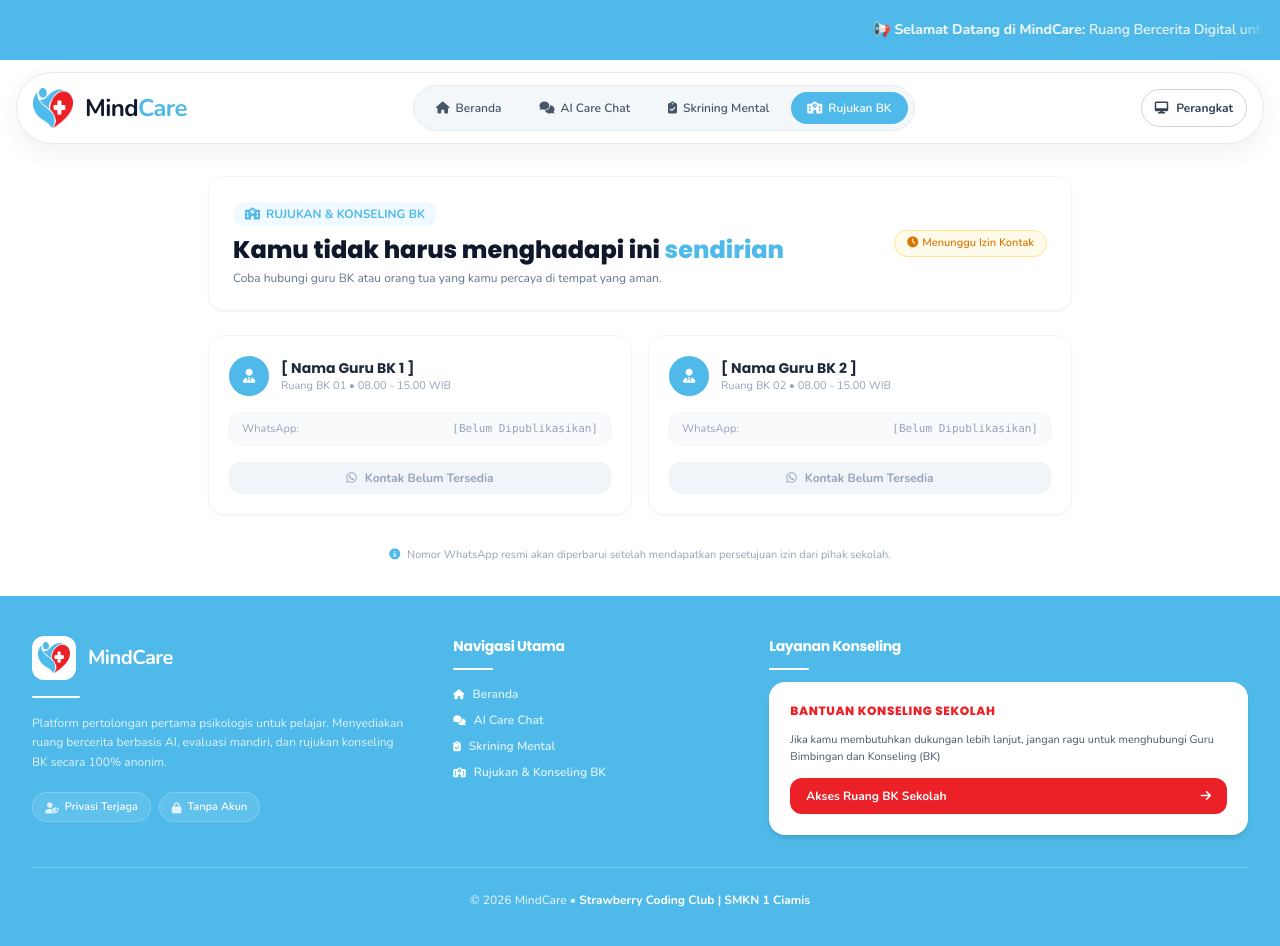
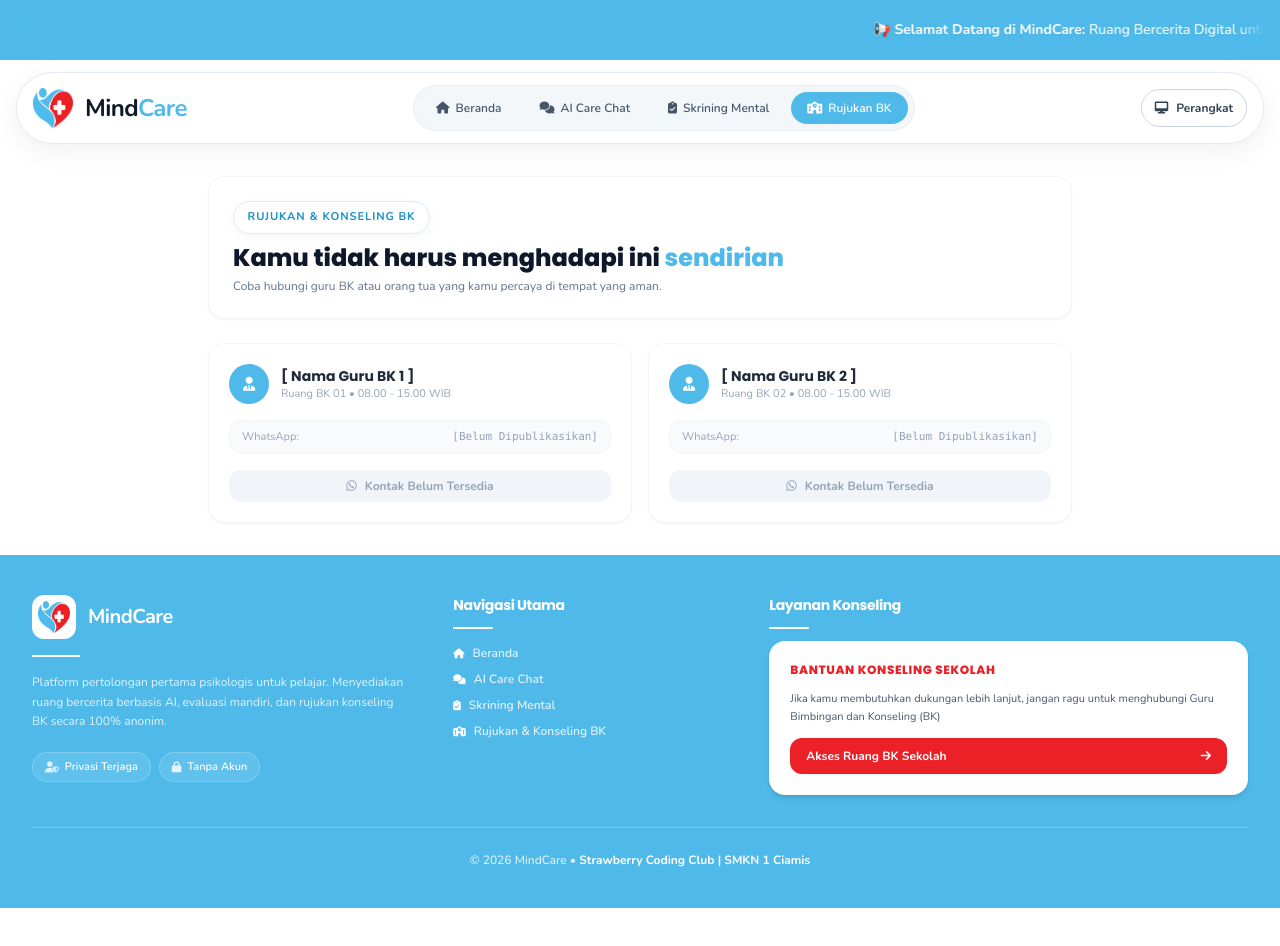
Before and after one commit to sayyidmuhammad2974-lgtm/MindCare, a plain HTML site: page rujukan.html in a window 1280 px wide. After the commit the page ends 908 px from the top, so only its background shows below. Drawn offline with nearby package versions, Linux system fonts and the light colour scheme.

Commit message:
Fix multiple pages

```diff
--- a/rujukan.html
+++ b/rujukan.html
@@ -101,9 +101,7 @@
         <!-- Header Muncul dari Atas -->
         <div data-aos="fade-down" class="bg-white rounded-2xl p-6 shadow-sm border border-slate-100 text-center sm:text-left flex flex-col sm:flex-row items-center justify-between gap-4">
             <div class="space-y-1">
-                <span class="inline-flex items-center gap-1.5 text-xs font-bold brand-blue-text bg-sky-50 px-3 py-1 rounded-full">
-                    <i class="fa-solid fa-school"></i> RUJUKAN & KONSELING BK
-                </span>
+                  <span class="page-kicker"></i> RUJUKAN & KONSELING BK</span>
                 <h1 class="text-xl sm:text-2xl font-extrabold text-slate-900 pt-1">
                     Kamu tidak harus menghadapi ini <span class="brand-blue-text">sendirian</span>
                 </h1>
@@ -111,9 +109,6 @@
                     Coba hubungi guru BK atau orang tua yang kamu percaya di tempat yang aman.
                 </p>
             </div>
-            <span class="text-[11px] font-semibold bg-amber-50 text-amber-600 border border-amber-200 px-3 py-1 rounded-full flex-shrink-0">
-                <i class="fa-solid fa-clock mr-1"></i>Menunggu Izin Kontak
-            </span>
         </div>
 
         <!-- 2 Grid Card: Card 1 dari Kiri, Card 2 dari Kanan -->
@@ -166,11 +161,6 @@
             </div>
 
         </div>
-
-        <!-- Info Note (Muncul dari Bawah) -->
-        <p data-aos="fade-up" data-aos-delay="400" class="text-[11px] text-slate-400 text-center pt-2">
-            <i class="fa-solid fa-circle-info mr-1 brand-blue-text"></i> Nomor WhatsApp resmi akan diperbarui setelah mendapatkan persetujuan izin dari pihak sekolah.
-        </p>
 
     </div>
 
```
Also changed, not shown: skrining.html (+1 -3 lines).
